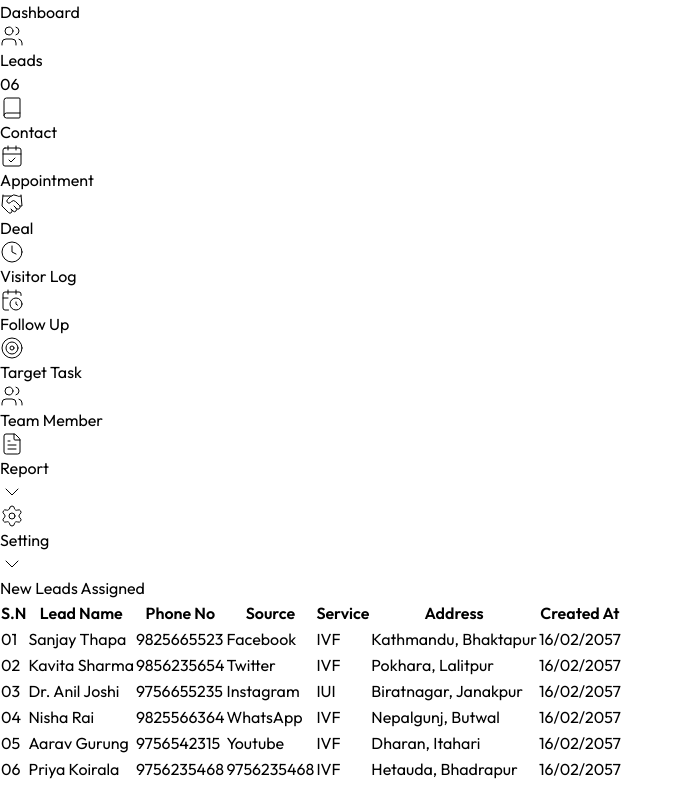
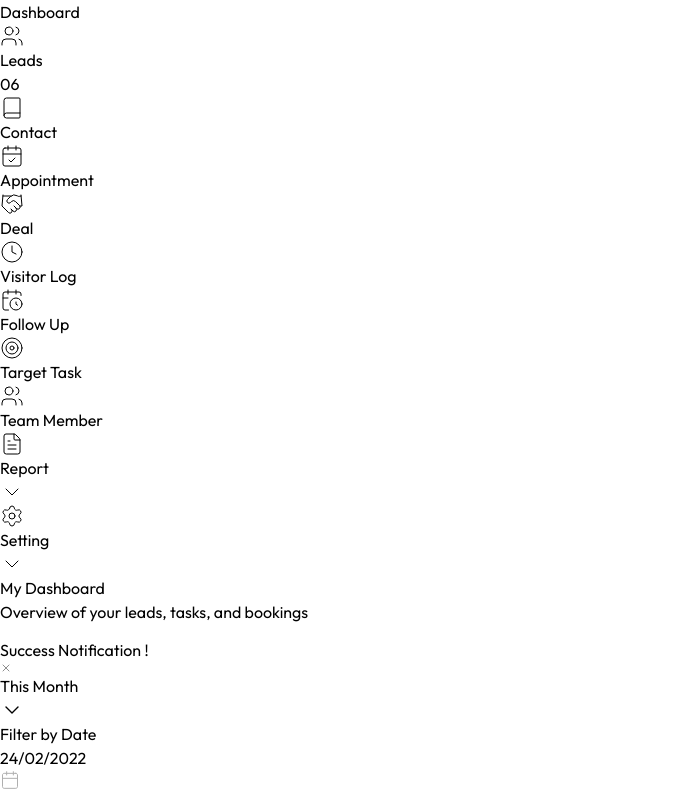
Before and after one commit to Groot-001/Current_Project, a React (Vite) app: page /dashboard in a window 1280 px wide. Shown: the part 262-1052 px from the top of the page, without its empty margins (0-684 px from the left). Built offline with nearby package versions, Linux system fonts and the light colour scheme.

Commit message:
Toolbar modified

```diff
--- a/src/components/dashboard/Toolbar.tsx
+++ b/src/components/dashboard/Toolbar.tsx
@@ -6,10 +6,8 @@ import x from "../../assets/x.svg";
 const Toolbar = () => {
   return (
     <>
-      <div className="bg-[#FFFFFF] rounded-3xl pt-8 px-6 pb-4 flex flex-col relative shadow-[0_0_16px_#0000000A]">
-        {/* Ttile Container */}
+      <div className="bg-[#FFFFFF] rounded-3xl pt-8 px-6 pb-4 shadow-[0_0_16px_#0000000A] flex flex-col items-start gap-3">
         <div className="flex flex-col justify-center gap-[14px]">
-          {/* In tailwind css the heading doesnot have any values by default, its like a normal text */}
           <h2 className="font-normal text-[24px] leading-[30px] text-[#3B3B3B]">
             My Dashboard
           </h2>
@@ -19,16 +17,17 @@ const Toolbar = () => {
         </div>
 
         {/* popup Notification */}
-        <div className="rounded-sm pt-1 flex gap-1 bg-[#FFFFFF] shadow-[0px_2px_8px_0px_#00000029] relative">
+        <div className="rounded-sm pt-1 gap-1 bg-[#FFFFFF] shadow-[0px_2px_8px_0px_#00000029] absolute right-0 w-56">
           <div className="flex gap-2 pt-1 px-2 pb-[6px] items-center ">
             <img
               src={check}
               alt="Check icon"
               className="w-[14px] h-[14px] bg-[#07BC0C] rounded-full p-[2px]"
             />
-            <span className="text-[#5C5C5C] font-light text-sm text-center">
+            <span className="text-[#5C5C5C] font-light text-sm text-center items-start">
               Success Notification !
             </span>
+
             <img
               src={x}
               alt="cross icon"
@@ -39,7 +38,7 @@ const Toolbar = () => {
         </div>
 
         {/* Month and filter container */}
-        <div className="flex justify-between px-5 py-[3px]">
+        <div className="flex justify-between px-5 py-[3px] w-full">
           <div className="flex gap-[10px] rounded-full border-[0.6px] border-[#EBEBEB] py-[6px] px-3">
             <div className="flex gap-2 items-center">
               <span className="font-normal text-sm text-[#3B3B3B]">
--- a/src/pages/Dashboard.tsx
+++ b/src/pages/Dashboard.tsx
@@ -1,8 +1,8 @@
 import Header from "../components/dashboard/Header";
 import Sidebar from "../components/dashboard/Sidebar";
-// import Toolbar from "../components/dashboard/Toolbar";
+import Toolbar from "../components/dashboard/Toolbar";
 // import Summary from "../components/dashboard/Summary";
-import LeadTable from "../components/dashboard/LeadTable";
+// import LeadTable from "../components/dashboard/LeadTable";
 // import TasksOverview from "../components/dashboard/TasksOverview";
 // import FollowUpTaskTable from "../components/dashboard/FollowUpTaskTable";
 
@@ -12,13 +12,18 @@ const Dashboard = () => {
       <div className="bg-slate-100 min-h-screen w-full flex flex-col">
         <Header />
 
-        <div className="flex flex-1 items-start">
+        {/* flex-1 will only work when default width is not provided to the component itself. */}
+        <div className="flex-1 flex items-start">
           <Sidebar />
-          {/* <Toolbar /> */}
-          {/* <Summary /> */}
-          <LeadTable />
-          {/* <TasksOverview /> */}
-          {/* <FollowUpTaskTable /> */}
+
+          {/* Main content area */}
+          <div className="flex-1 flex flex-col">
+            <Toolbar />
+            {/* <Summary /> */}
+            {/* <LeadTable /> */}
+            {/* <TasksOverview /> */}
+            {/* <FollowUpTaskTable /> */}
+          </div>
         </div>
       </div>
     </>
```
